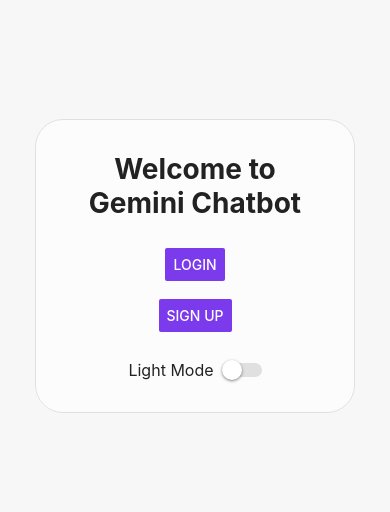
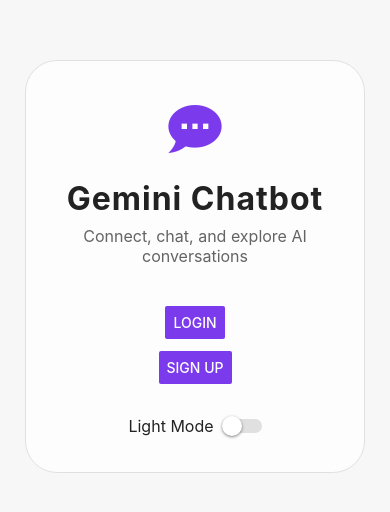
Before and after one commit to SujithaKC/React-Native-chatbot, a React Native app: screen /Landing in a window 390 px wide. Shown: the part 144-656 px from the top of the page. Built offline with nearby package versions, Linux system fonts and the light colour scheme.

Commit message:
landing page updated

```diff
--- a/screens/LandingScreen.js
+++ b/screens/LandingScreen.js
@@ -1,12 +1,13 @@
 import React from 'react';
 import { View, Text, Button, StyleSheet, Switch, Platform } from 'react-native';
 import { useTheme } from '../components/theme-context';
+import { MaterialCommunityIcons } from '@expo/vector-icons';
 
 const GlassCard = ({ children, theme }) => (
   <View style={[
     styles.card,
     {
-      backgroundColor: theme.mode === 'dark' ? 'rgba(35,35,42,0.7)' : 'rgba(255,255,255,0.6)',
+      backgroundColor: theme.mode === 'dark' ? 'rgba(35,35,42,0.7)' : 'rgba(255,255,255,0.7)',
       borderColor: theme.theme.border,
       shadowColor: theme.theme.accent,
     },
@@ -20,10 +21,14 @@
   return (
     <View style={[styles.container, { backgroundColor: theme.background }] }>
       <GlassCard theme={{ theme, mode }}>
-        <Text style={[styles.title, { color: theme.text }]}>Welcome to Gemini Chatbot</Text>
+        <View style={styles.iconWrap}>
+          <MaterialCommunityIcons name="chat-processing" size={64} color={theme.accent} />
+        </View>
+        <Text style={[styles.title, { color: theme.text }]}>Gemini Chatbot</Text>
+        <Text style={[styles.subtitle, { color: theme.text, opacity: 0.7 }]}>Connect, chat, and explore AI conversations</Text>
         <View style={styles.spacer} />
         <Button title="Login" onPress={() => navigation.navigate('Login')} color={theme.accent} />
-        <View style={styles.spacer} />
+        <View style={styles.spacerSmall} />
         <Button title="Sign Up" onPress={() => navigation.navigate('Signup')} color={theme.accent} />
         <View style={styles.spacer} />
         <View style={styles.row}>
@@ -44,13 +49,17 @@
 
 const styles = StyleSheet.create({
   container: { flex: 1, justifyContent: 'center', alignItems: 'center' },
-  title: { fontSize: 28, fontWeight: 'bold', marginBottom: 10, textAlign: 'center' },
-  spacer: { height: 18 },
+  iconWrap: { alignItems: 'center', marginBottom: 18 },
+  title: { fontSize: 32, fontWeight: 'bold', marginBottom: 8, textAlign: 'center', letterSpacing: 1 },
+  subtitle: { fontSize: 16, textAlign: 'center', marginBottom: 18 },
+  spacer: { height: 22 },
+  spacerSmall: { height: 12 },
   row: { flexDirection: 'row', alignItems: 'center', justifyContent: 'center', marginTop: 10 },
   card: {
-    width: 320,
-    padding: 32,
-    borderRadius: 28,
+    width: 340,
+    paddingVertical: 36,
+    paddingHorizontal: 28,
+    borderRadius: 32,
     borderWidth: 1.5,
     alignItems: 'center',
     shadowOpacity: 0.12,
```
